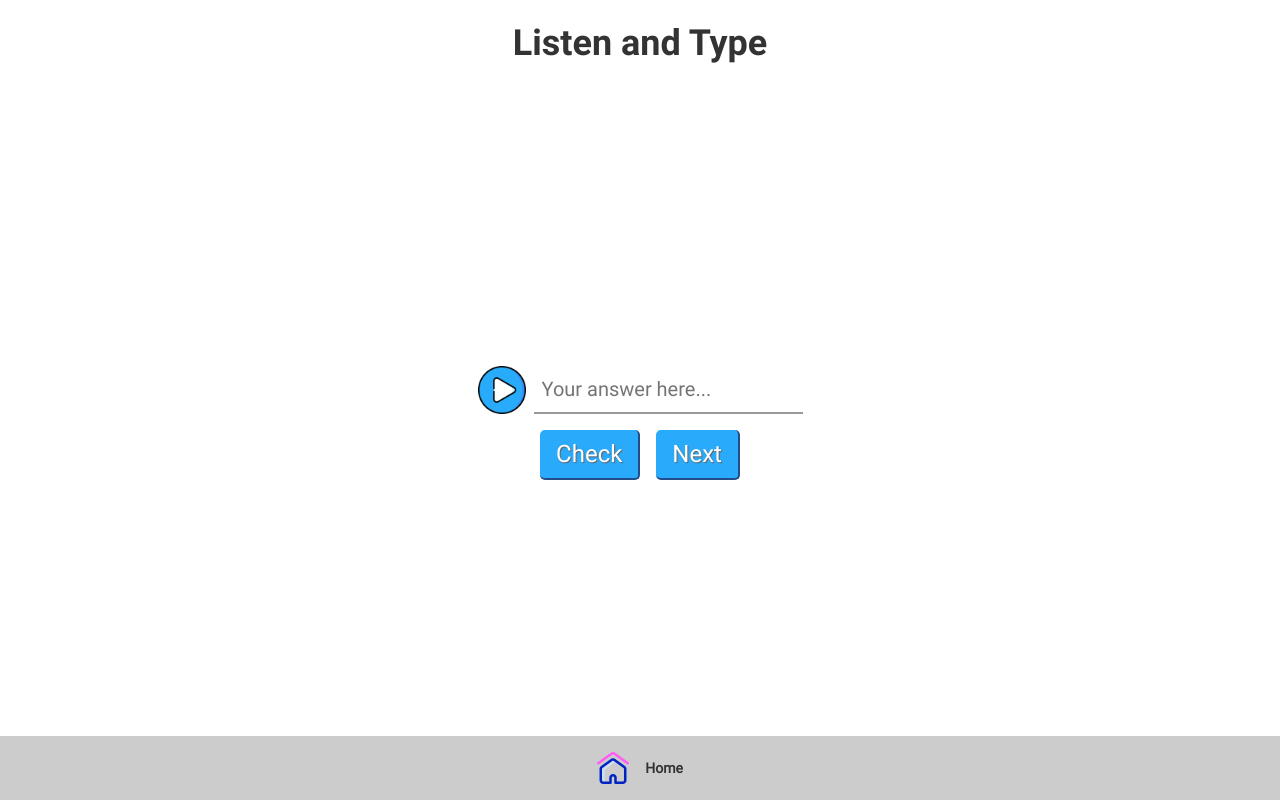
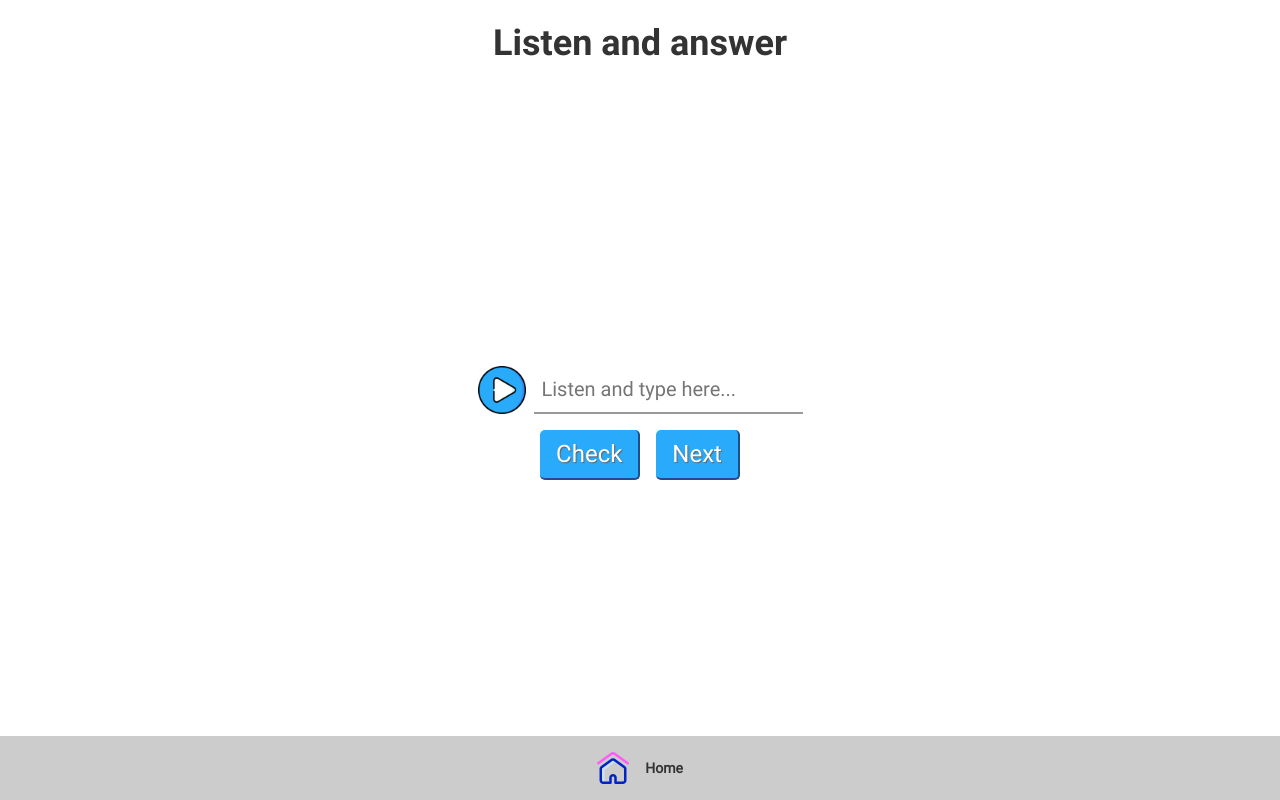
Before and after one commit to Endzelisp/spelling_practice, a plain HTML site: page pages/listen-n-type/listen-n-type.html in a window 1280 px wide. Drawn offline with Linux system fonts and the light colour scheme.

Commit message:
Update title and input placeholder

```diff
--- a/pages/listen-n-type/listen-n-type.html
+++ b/pages/listen-n-type/listen-n-type.html
@@ -13,7 +13,7 @@
 <body>
   <main class="main-wrapper">
     <header class="header">
-      <h1>Listen and Type</h1>
+      <h1>Listen and answer</h1>
     </header>
     <section class="app-content-wrapper">
       <form id="form" class="form">
@@ -25,7 +25,7 @@
           <input
             type="text"
             id="user-answer-input"
-            placeholder="Your answer here..."
+            placeholder="Listen and type here..."
             autocomplete="off"
             required
           >
```
